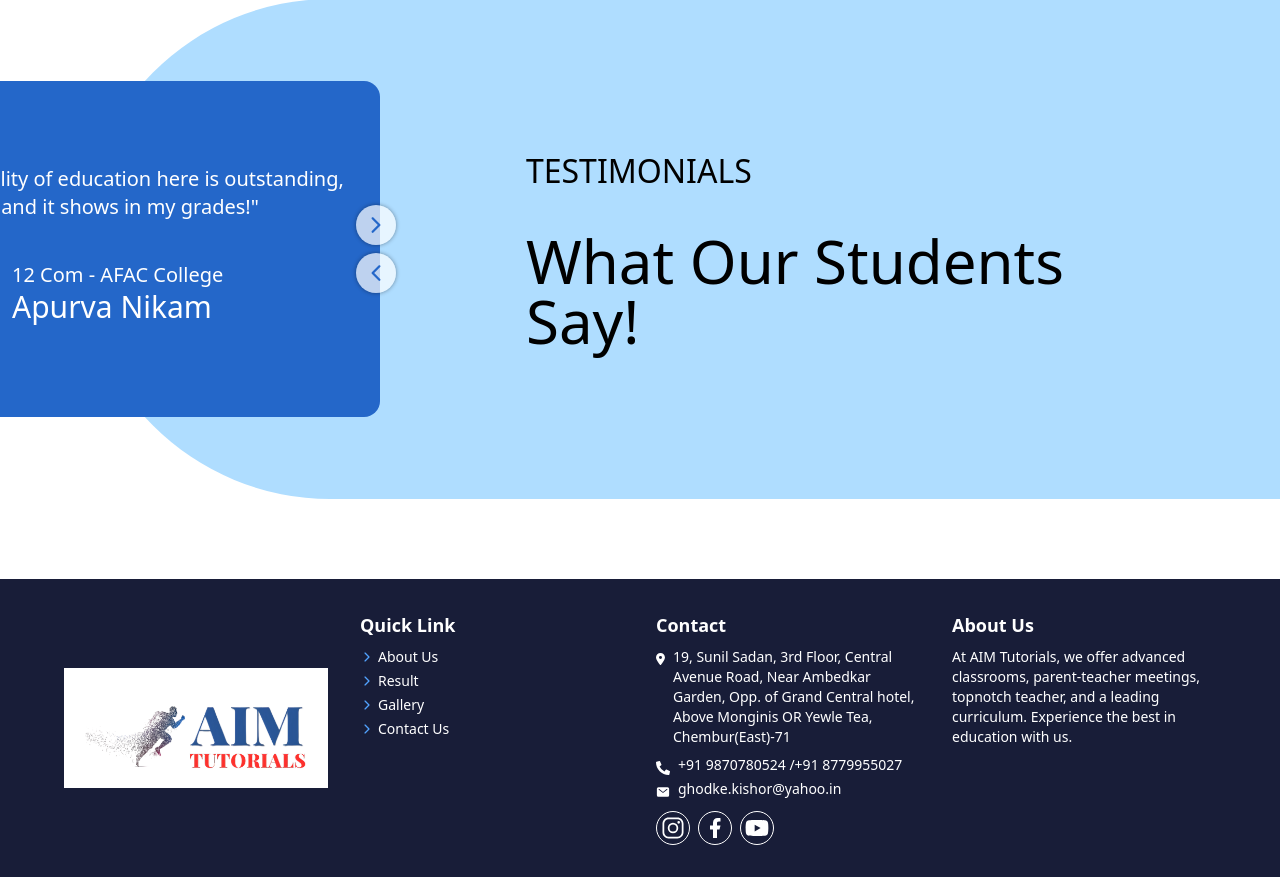
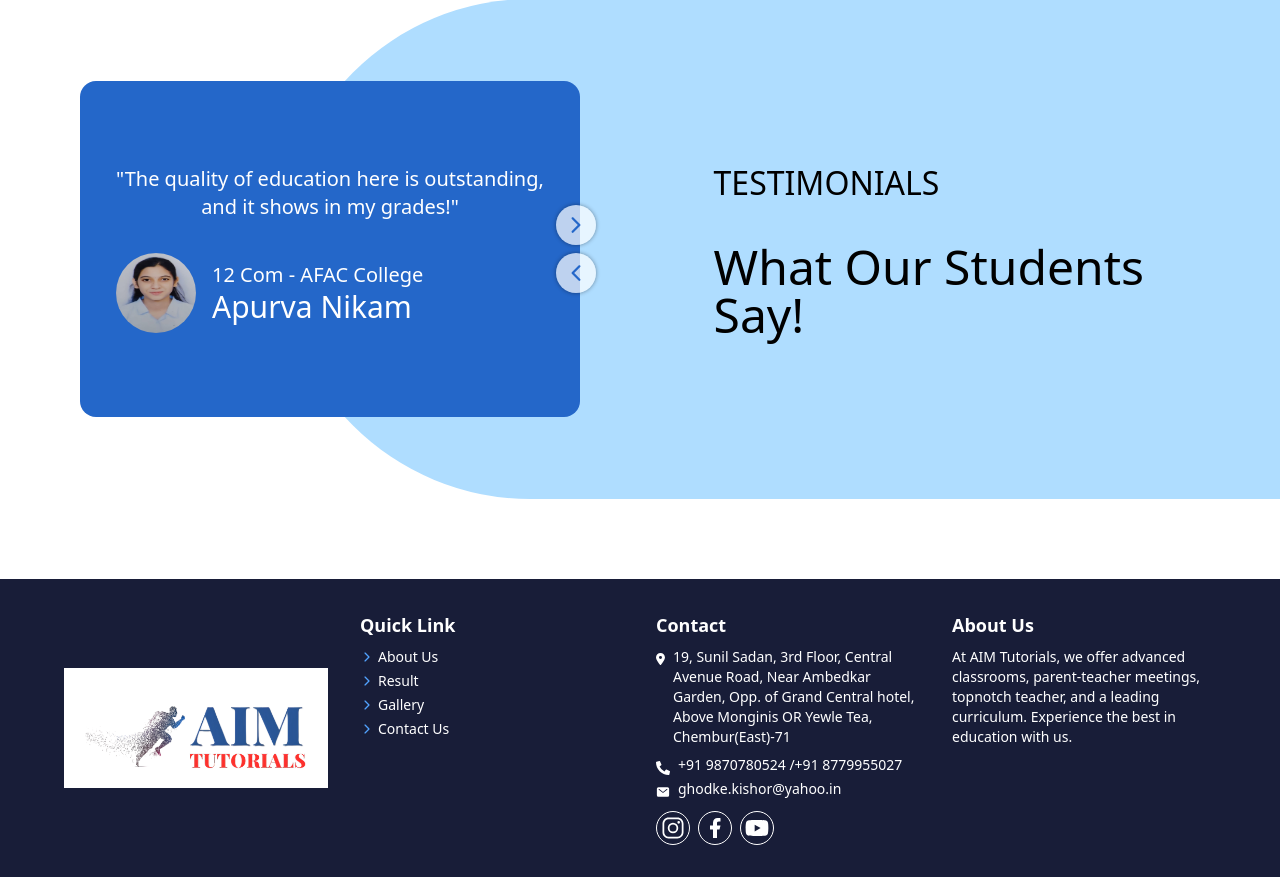
Before and after one commit to Code4Bharat1/AIIMS-Frontend, a Next.js app: page / in a window 1280 px wide. Shown: the part 3385-4262 px from the top of the page. Built offline with nearby package versions, Linux system fonts and the light colour scheme.

Commit message:
Update Testimonials component layout and styling for better responsiveness by  mrunmay

```diff
--- a/src/components/common/Testimonials.jsx
+++ b/src/components/common/Testimonials.jsx
@@ -39,11 +39,11 @@ const Testimonials = () => {
     return (
       <div className="flex flex-col  lg:flex-row justify-end relative mt-20 mb-20 px-4 lg:px-0">
         {/* Blue background div - hidden on mobile, shown on lg screens */}
-        <div className="hidden lg:flex bg-[#AFDDFF] h-[500px] w-[1200px] rounded-l-full relative z-10 items-center justify-between px-10">
+        <div className="hidden lg:flex bg-[#AFDDFF] h-[500px] lg:w-[800px] xl:w-[1000px] rounded-l-full relative z-10 items-center justify-between px-10">
           <div className="flex-1" />
-          <div className="flex flex-col gap-9 mr-44">
+          <div className="flex flex-col gap-9 xl:m-24">
             <h1 className="text-[32px]">TESTIMONIALS</h1>
-            <p className="text-6xl text-left font-medium">
+            <p className="text-5xl text-left font-medium">
               What Our Students <br /> Say!
             </p>
           </div>
@@ -55,7 +55,7 @@ const Testimonials = () => {
           <p className="text-2xl text-[#2467C9]">What Our Students Say!</p>
         </div>
 
-        <div className="relative lg:absolute w-full lg:w-[500px] lg:left-[calc(100%-1400px)] lg:top-1/2 lg:-translate-y-1/2 h-84 bg-[#2467C9] z-20 rounded-2xl flex flex-col justify-center items-center lg:items-start gap-16 p-6 lg:p-9 text-white overflow-hidden mx-auto lg:mx-0">
+        <div className="relative lg:absolute w-full lg:w-[500px] xl:w[600] lg:left-[calc(100%-1000px)] xl:left-[calc(100%-1200px)] lg:top-1/2 lg:-translate-y-1/2 h-84 bg-[#2467C9] z-20 rounded-2xl flex flex-col justify-center items-center lg:items-start gap-16 p-6 lg:p-9 text-white overflow-hidden mx-auto lg:mx-0">
           <AnimatePresence onExitComplete={completeAnimation}>
             <motion.div
               key={index}
@@ -91,7 +91,7 @@ const Testimonials = () => {
         </div>
 
         {/* Navigation buttons - position changes based on screen size */}
-        <div className="flex lg:flex-col flex-row-reverse justify-center gap-4 lg:gap-2 mt-6 lg:mt-0 lg:absolute lg:left-[calc(100%-1400px+460px)] lg:top-1/2 lg:-translate-y-1/2 z-30 lg:ml-4">
+        <div className="flex lg:flex-col flex-row-reverse justify-center gap-4 lg:gap-2 mt-6 lg:mt-0 lg:absolute lg:left-[calc(100%-1000px+460px)] xl:left-[calc(100%-1200px+460px)] lg:top-1/2 lg:-translate-y-1/2 z-30 lg:ml-4">
           <button
             onClick={handlePrev}
             disabled={isAnimating}
```
